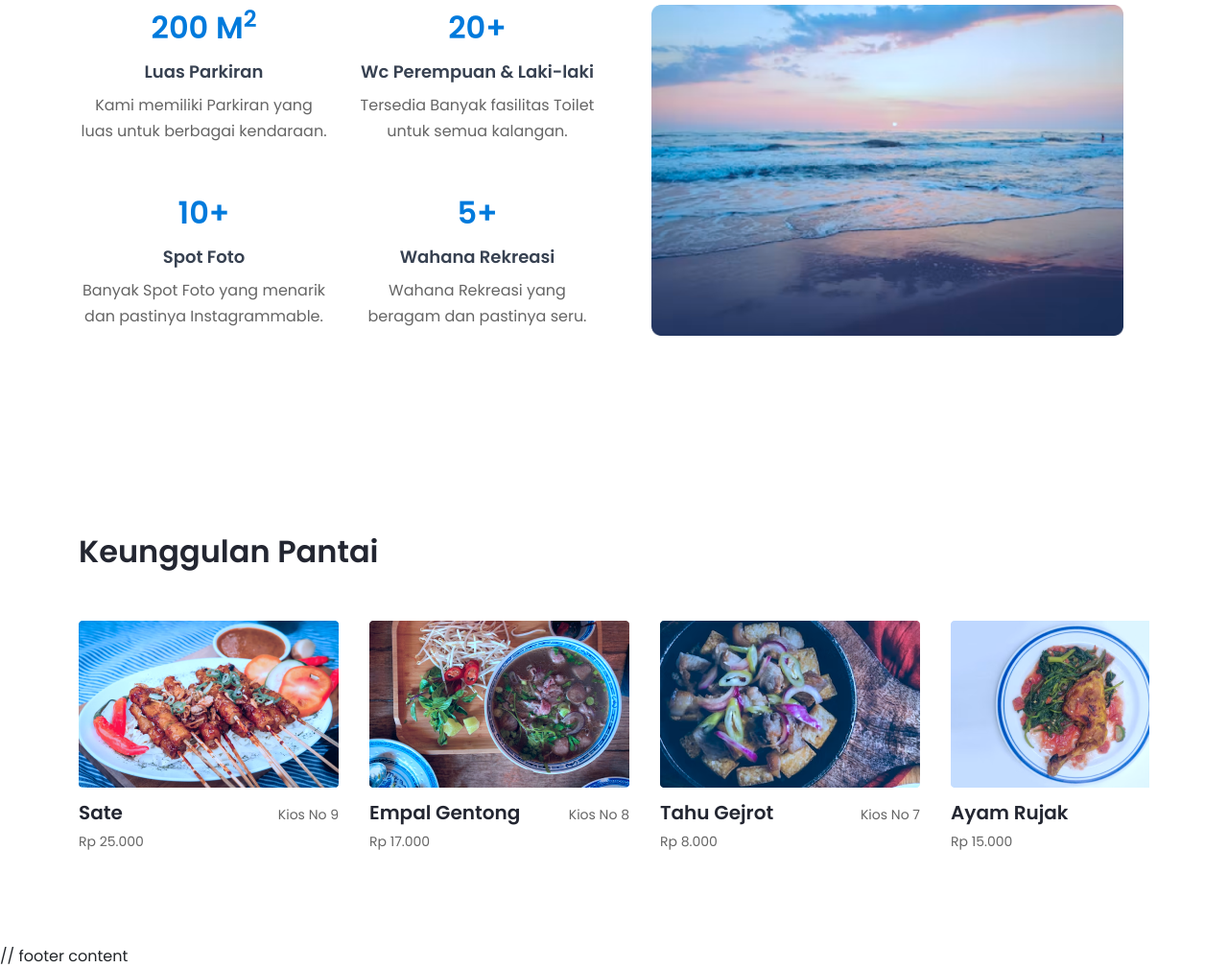
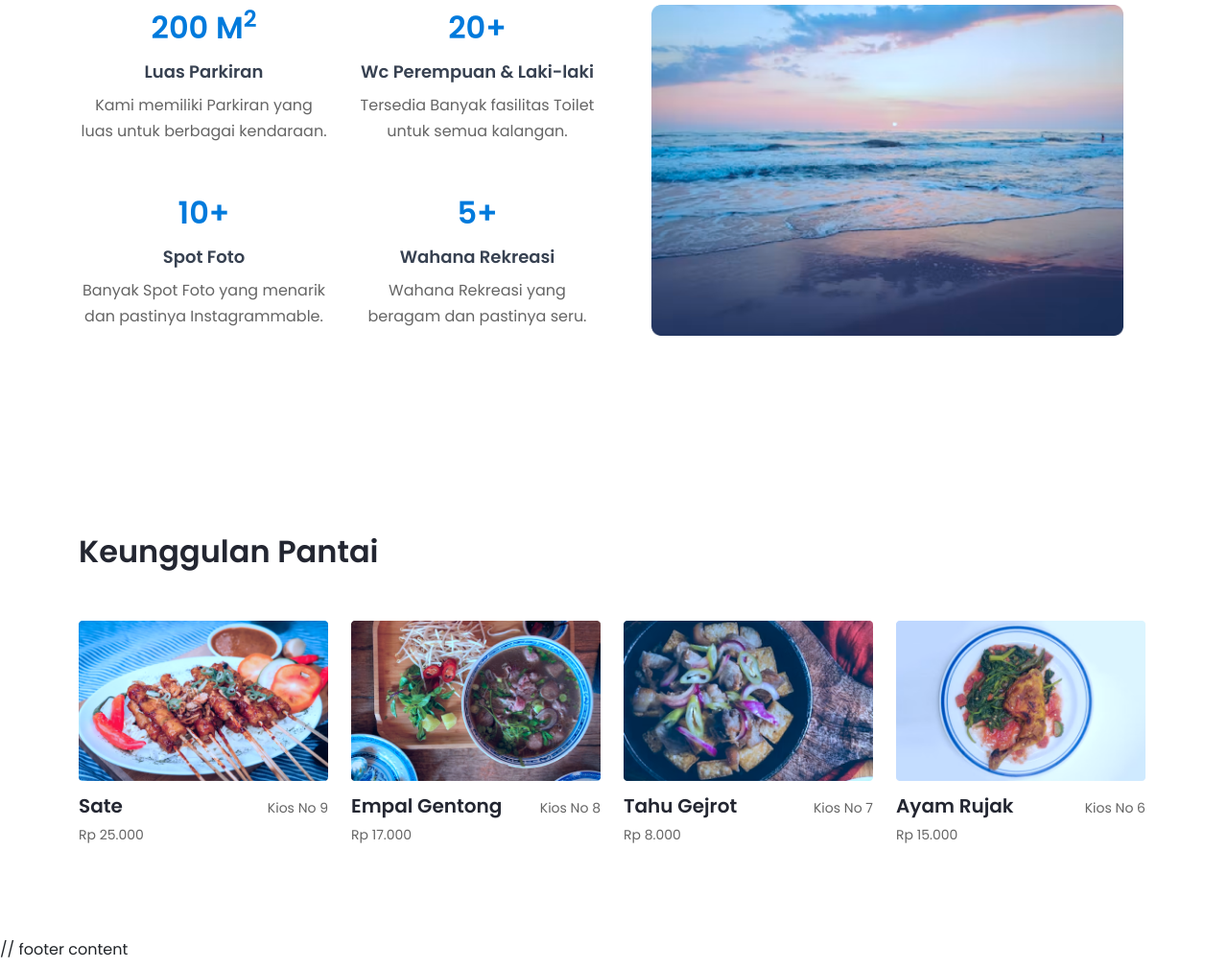
Before and after one commit to dimasrizkym/kejawanan, a website: page index.html in a window 1280 px wide. Shown: the part 1913-2922 px from the top of the page at 96% size. Drawn offline with nearby package versions, Linux system fonts and the light colour scheme.

Commit message:
resolve gap card kuliner at section kuliner

```diff
--- a/src/css/style.scss
+++ b/src/css/style.scss
@@ -174,8 +174,9 @@ img {
   }
   .swiper {
     .swiper-slide {
-      max-width: 271px!important;
+      max-width: 260px!important;
       img{
+        max-width: 260px!important;
         margin-bottom: 16px;
       }
     }
--- a/src/js/main.js
+++ b/src/js/main.js
@@ -1,4 +1,4 @@
 var swiper = new Swiper(".swiperKuliner", {
   slidesPerView: 'auto',
-  spaceBetween: 32,
+  spaceBetween: 24,
 });
```
Also changed, not shown: src/css/style.css, 1 other file.
